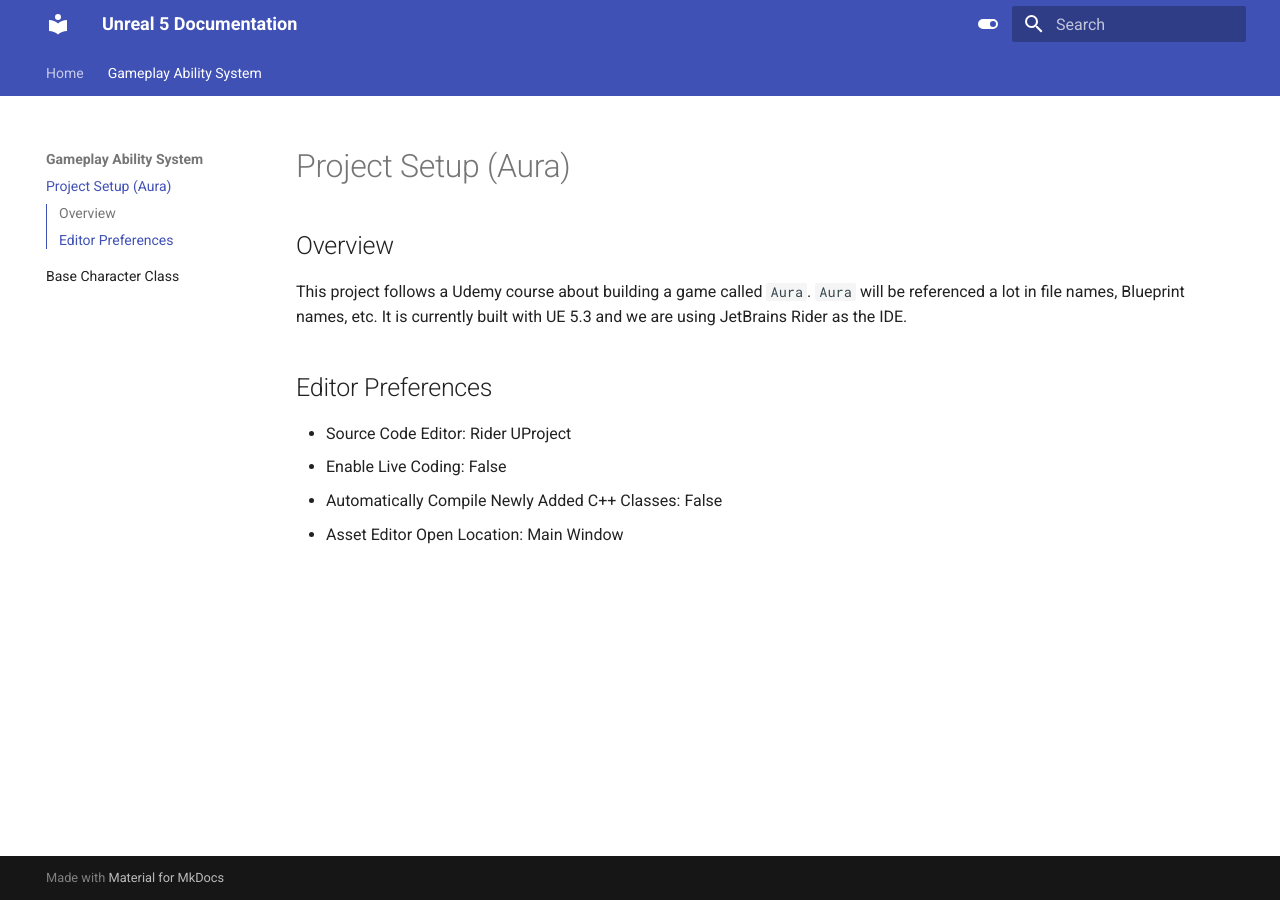
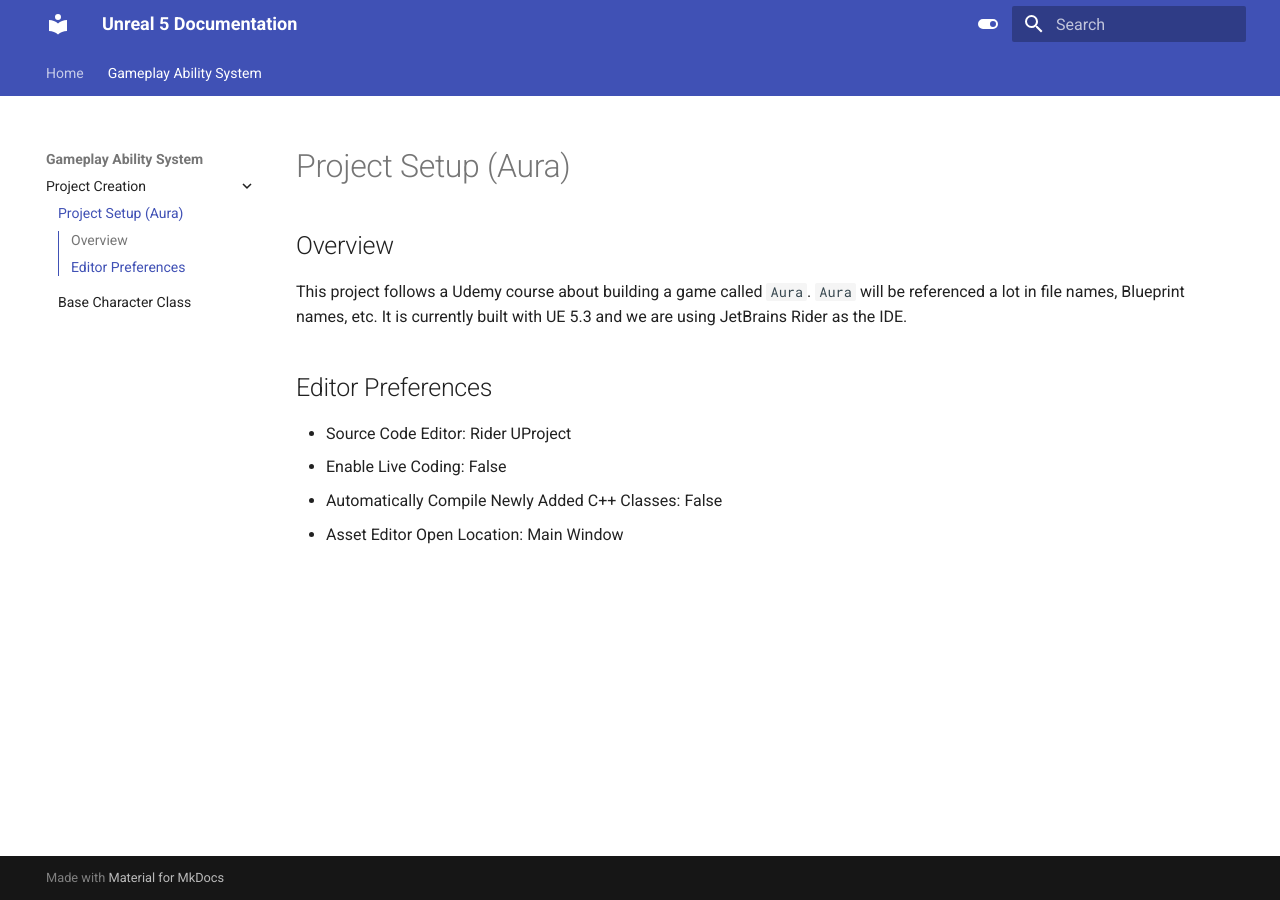
Before and after one commit to johnsweet15/unreal-documentation, an MkDocs documentation site: the page built from docs/gas/project-creation/project-setup.md, in a window 1280 px wide. Built offline with MkDocs 1.6.1 and Material for MkDocs 9.7.7, drawn with Linux system fonts in a browser that asks for light colours.

Commit message:
add sections

```diff
--- a/mkdocs.yml
+++ b/mkdocs.yml
@@ -3,8 +3,8 @@ theme:
   name: material
   features:
     - navigation.tabs
-    - navigation.sections
     - navigation.top
+    - navigation.expand
     - toc.integrate
     - navigation.tabs.link
     - search.highlight
@@ -49,5 +49,6 @@ markdown_extensions:
 nav:
   - Home: index.md
   - Gameplay Ability System:
-    - Project Setup (Aura): gas/project-setup.md
-    - Base Character Class: gas/base-character-class.md
+    - Project Creation:
+      - Project Setup (Aura): gas/project-creation/project-setup.md
+      - Base Character Class: gas/project-creation/base-character-class.md
```
Also changed, not shown: docs/gas/project-creation/base-character-class.md (renamed from docs/gas/base-character-class.md), docs/gas/project-creation/project-setup.md (renamed from docs/gas/project-setup.md).
